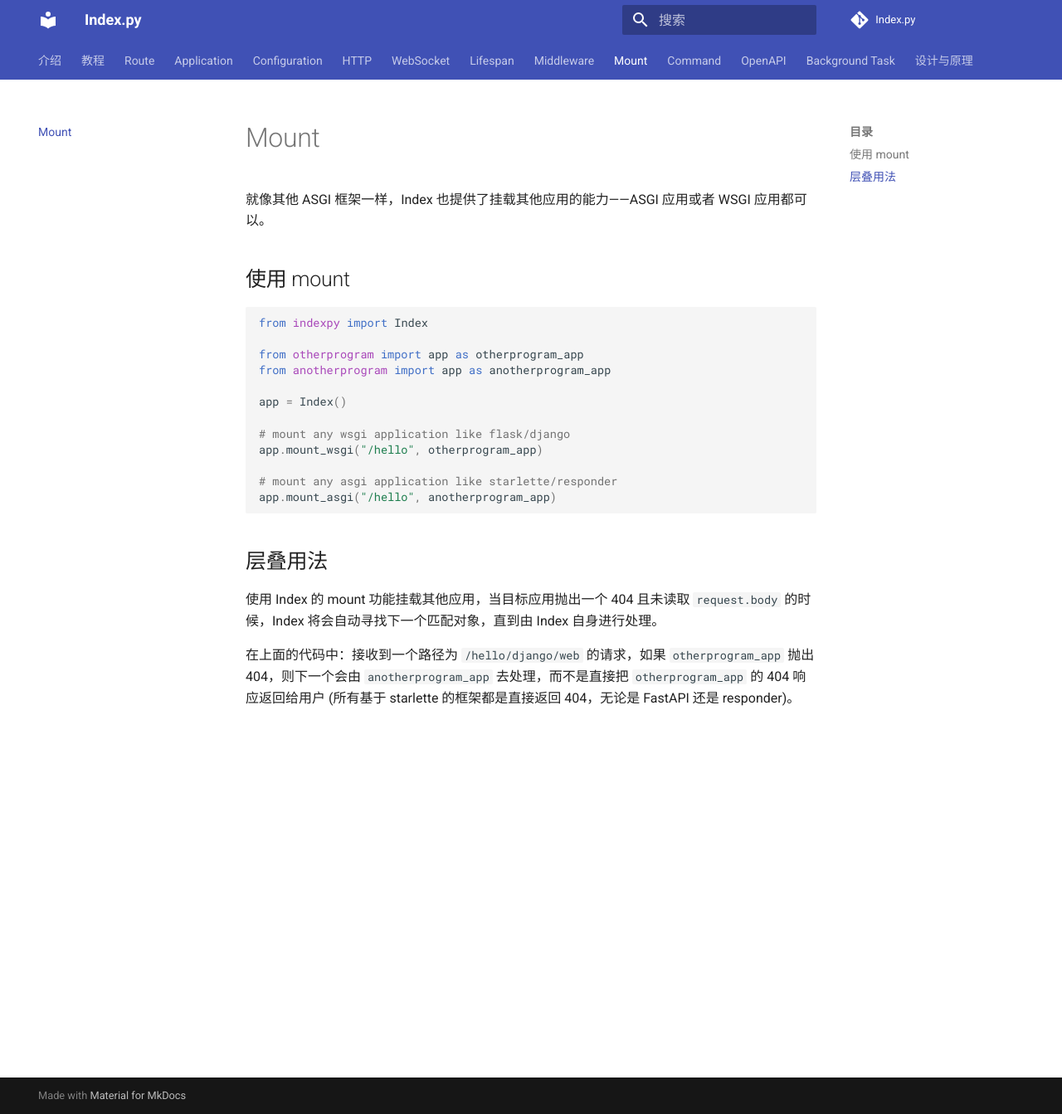
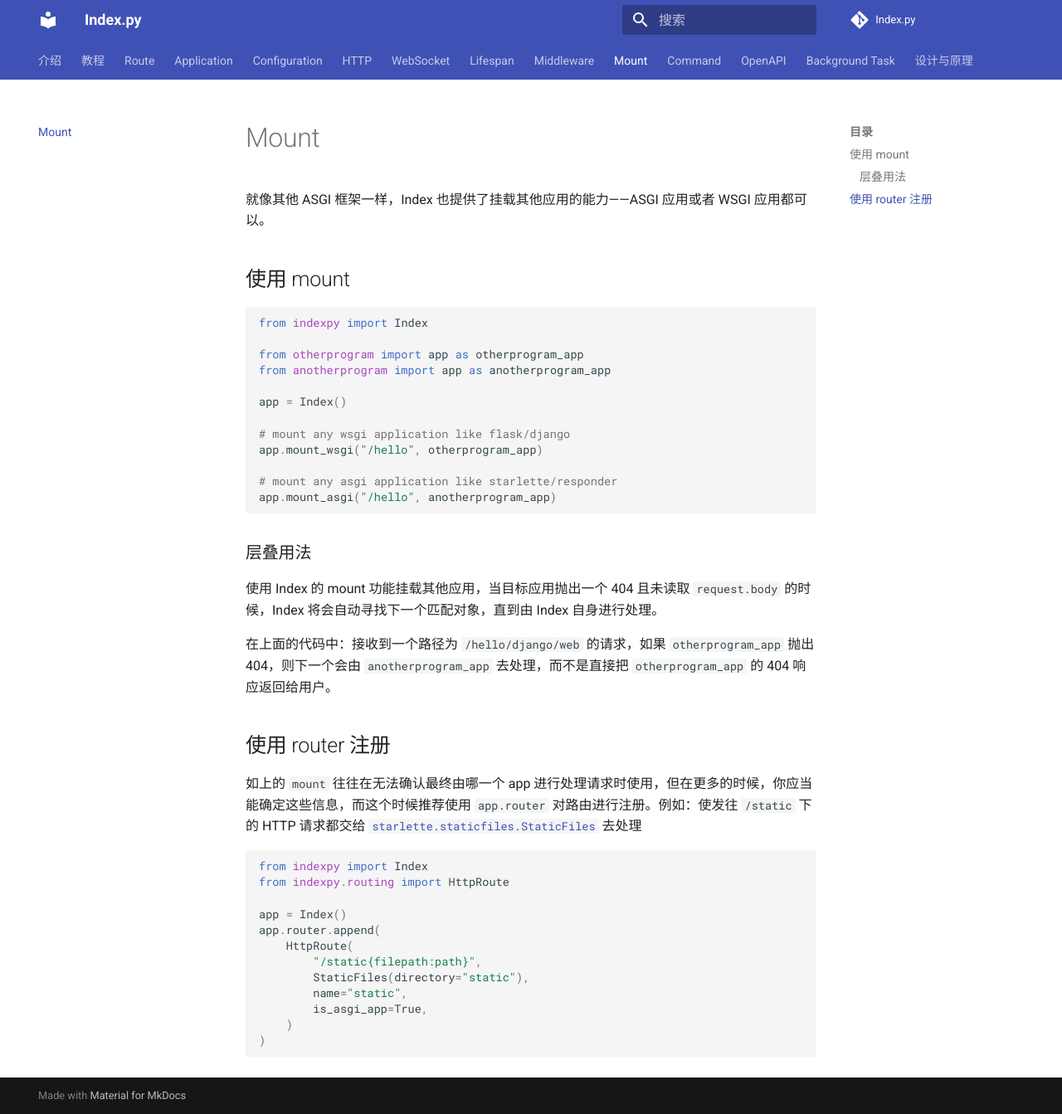
Before and after one commit to abersheeran/kui, an MkDocs documentation site: the page built from docs/mount.md, in a window 1280 px wide and 1343 px high. Shown: the whole window at 83% size. Built offline with MkDocs 1.6.1 and Material for MkDocs 9.7.7, drawn with Linux system fonts in a browser that asks for light colours; comment, search, counter and statistics services are not loaded.

Commit message:
Update docs

````diff
--- a/docs/mount.md
+++ b/docs/mount.md
@@ -17,8 +17,27 @@ app.mount_wsgi("/hello", otherprogram_app)
 app.mount_asgi("/hello", anotherprogram_app)
 ```
 
-## 层叠用法
+### 层叠用法
 
 使用 Index 的 mount 功能挂载其他应用，当目标应用抛出一个 404 且未读取 `request.body` 的时候，Index 将会自动寻找下一个匹配对象，直到由 Index 自身进行处理。
 
-在上面的代码中：接收到一个路径为 `/hello/django/web` 的请求，如果 `otherprogram_app` 抛出 404，则下一个会由 `anotherprogram_app` 去处理，而不是直接把 `otherprogram_app` 的 404 响应返回给用户 (所有基于 starlette 的框架都是直接返回 404，无论是 FastAPI 还是 responder)。
+在上面的代码中：接收到一个路径为 `/hello/django/web` 的请求，如果 `otherprogram_app` 抛出 404，则下一个会由 `anotherprogram_app` 去处理，而不是直接把 `otherprogram_app` 的 404 响应返回给用户。
+
+## 使用 router 注册
+
+如上的 `mount` 往往在无法确认最终由哪一个 app 进行处理请求时使用，但在更多的时候，你应当能确定这些信息，而这个时候推荐使用 `app.router` 对路由进行注册。例如：使发往 `/static` 下的 HTTP 请求都交给 [`starlette.staticfiles.StaticFiles`](https://www.starlette.io/staticfiles/#staticfiles) 去处理
+
+```python
+from indexpy import Index
+from indexpy.routing import HttpRoute
+
+app = Index()
+app.router.append(
+    HttpRoute(
+        "/static{filepath:path}",
+        StaticFiles(directory="static"),
+        name="static",
+        is_asgi_app=True,
+    )
+)
+```
````
